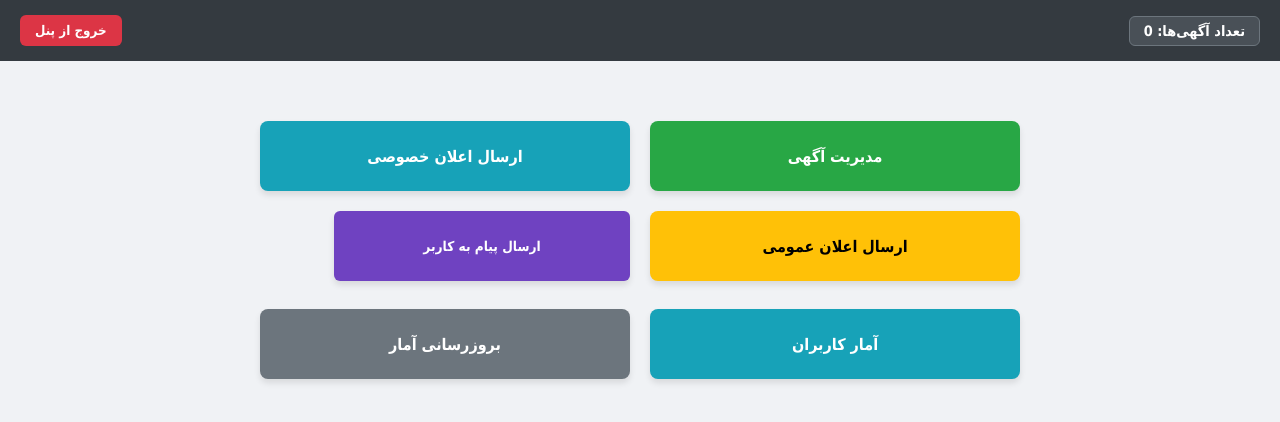
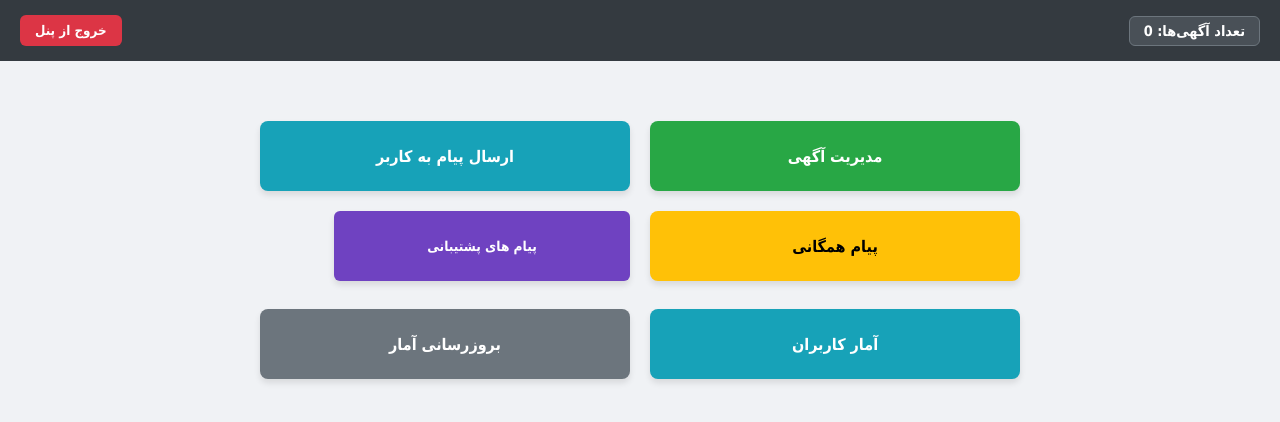
Before and after one commit to Aliakbarmfe/proforushamir, a website: page modiree.html in a window 1280 px wide. Drawn offline with Linux system fonts and the light colour scheme; no server answers; sample sign-in values are in the browser's storage.

Commit message:
Update modiree.html

```diff
--- a/modiree.html
+++ b/modiree.html
@@ -236,11 +236,11 @@
     <div class="buttons-grid">
       <!-- ردیف 1 -->
       <button class="main-btn ads" onclick="openAdsManagerModal()">مدیریت آگهی</button>
-      <button class="main-btn private" onclick="openUsersModalForNotice()">ارسال اعلان خصوصی</button>
+      <button class="main-btn private" onclick="openUsersModalForNotice()">ارسال پیام به کاربر</button>
 
       <!-- ردیف 2 -->
-      <button class="main-btn public" onclick="openPublicNoticeModal()">ارسال اعلان عمومی</button>
-      <button class="main-btn msg" onclick="openUserMessagesModal()">ارسال پیام به کاربر</button>
+      <button class="main-btn public" onclick="openPublicNoticeModal()">پیام همگانی</button>
+      <button class="main-btn msg" onclick="openUserMessagesModal()">پیام های پشتیبانی </button>
 
       <!-- ردیف 3 -->
       <button class="main-btn stats" onclick="openUserStatsModal()">آمار کاربران</button>
```
